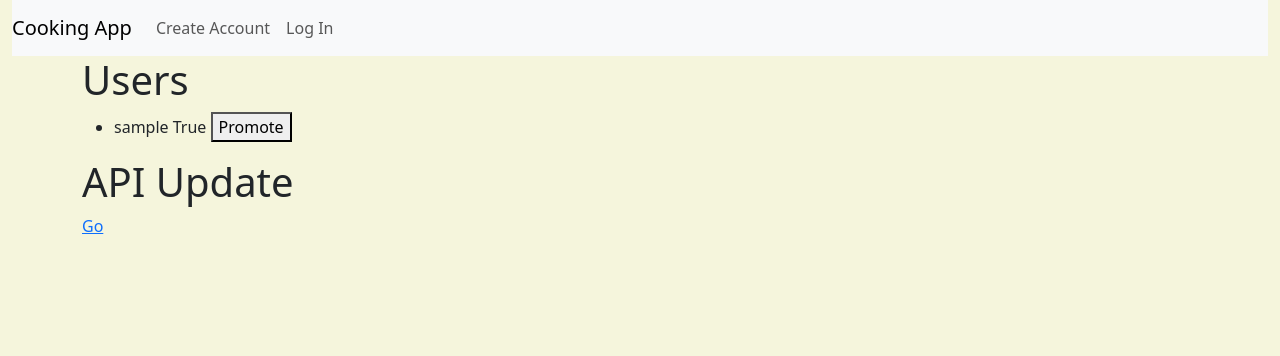
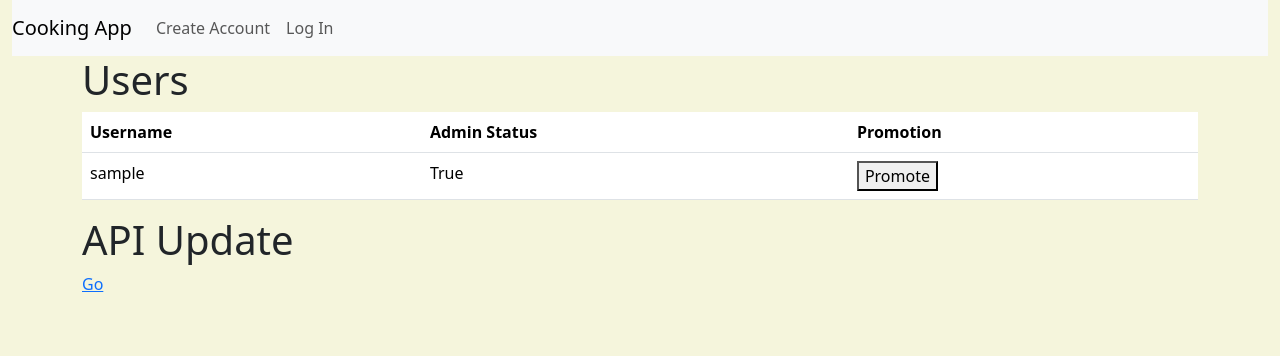
Before and after one commit to brifeng/capstone-1, a Flask app: template templates/admin.html in a window 1280 px wide. Shown: the top 356 px of the page. Run offline with Flask 2, Linux system fonts and the light colour scheme; the template is opened without the code that fills it: values that come from a table or form of the project are taken from there, others are empty; tables that the repository leaves empty hold one stand-in row (values such as "Sample post"); parts of the project's set-up code (start-up, migrations or seed data) failed here and were passed over; some libraries are stand-ins or nearby versions.

Commit message:
admin page style change

```diff
--- a/templates/admin.html
+++ b/templates/admin.html
@@ -2,16 +2,29 @@
 {% block content %}
 
 <h1>Users</h1>
-<ul>
-    {% for user in users %}
-    <li>
-        <form method="post" action="/admin/promote/{{user.id}}">
-            {{user.username}} {{user.admin_status}}
-            <button>Promote</button>
-        </form>
-    </li>
+<table class="table">
+    <thead>
+        <tr>
+            <th scope="col">Username</th>
+            <th scope="col">Admin Status</th>
+            <th scope="col">Promotion</th>
+        </tr>
+    </thead>
+    <tbody>
+
+        {% for user in users %}
+        <tr>
+            <td>{{user.username}}</td>
+            <td>{{user.admin_status}}</td>
+            <td>
+                <form method="post" action="/admin/promote/{{user.id}}">
+                    <button>Promote</button>
+                </form>
+            </td>
+        </tr>
+    </tbody>
     {% endfor %}
-</ul>
+</table>
 
 <h1>API Update</h1>
 <a href="/update">Go</a>
```
